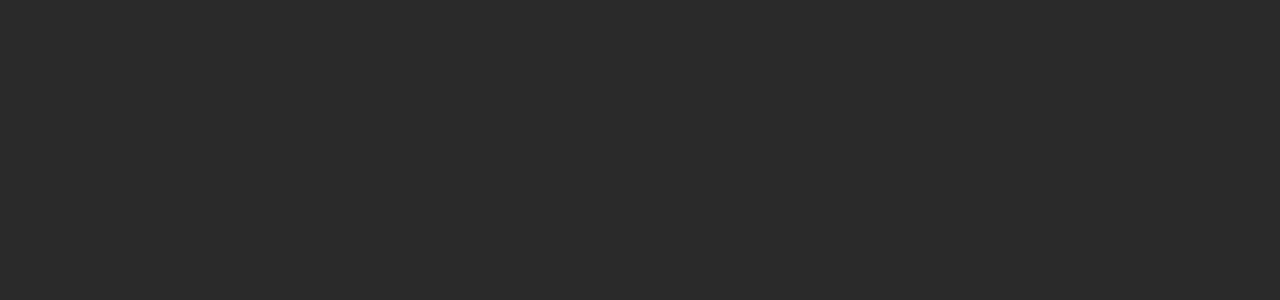
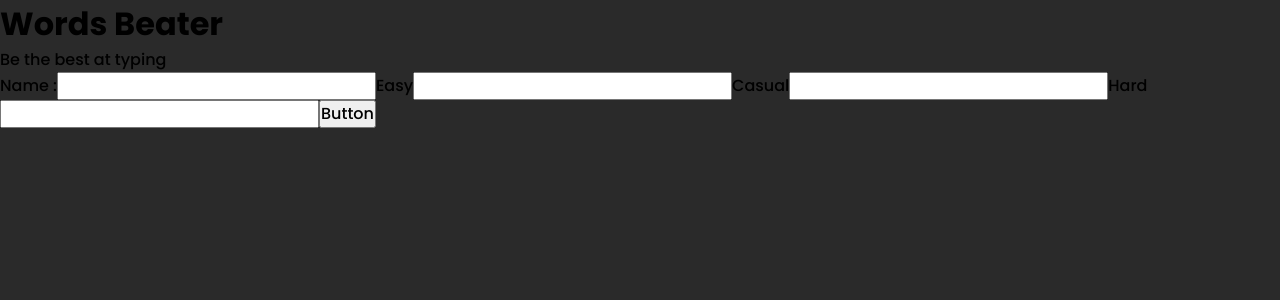
Before and after one commit to mlcoding111/Words-Beater, a React (Create React App) app: page / in a window 1280 px wide. Shown: the top 300 px of the page. Built offline with nearby package versions, Linux system fonts and the light colour scheme.

Commit message:
Added Reusable components and default components needed for the home screen

```diff
--- a/public/index.html
+++ b/public/index.html
@@ -15,6 +15,9 @@
       user's mobile device or desktop. See https://developers.google.com/web/fundamentals/web-app-manifest/
     -->
     <link rel="manifest" href="%PUBLIC_URL%/manifest.json" />
+    <link rel="preconnect" href="https://fonts.googleapis.com">
+    <link rel="preconnect" href="https://fonts.gstatic.com" crossorigin>
+    <link href="https://fonts.googleapis.com/css2?family=Poppins:wght@200;300;400;500;700&display=swap" rel="stylesheet">
     <!--
       Notice the use of %PUBLIC_URL% in the tags above.
       It will be replaced with the URL of the `public` folder during the build.
--- /dev/null
+++ b/src/components/Form/index.tsx
@@ -0,0 +1,39 @@
+import React from 'react'
+import styled from 'styled-components'
+import Button from '../Reusable/Button'
+
+import Input from '../Reusable/Input'
+
+type Props = {}
+
+const Form = (props: Props) => {
+  return (
+    <Wrapper>
+        <label>Name :
+            <Input />
+        </label>
+
+        <label>Easy
+            <Input />
+        </label>
+
+        <label>Casual
+            <Input />
+        </label>
+
+        <label>Hard
+            <Input />
+        </label>
+
+        <Button />
+
+    </Wrapper>
+  )
+}
+
+export default Form
+
+
+export const Wrapper = styled.form`
+
+`
--- /dev/null
+++ b/src/components/Reusable/Button/index.tsx
@@ -0,0 +1,11 @@
+import React from 'react'
+
+type Props = {}
+
+const Button = (props: Props) => {
+  return (
+    <button>Button</button>
+  )
+}
+
+export default Button
--- /dev/null
+++ b/src/components/Reusable/Input/index.tsx
@@ -0,0 +1,11 @@
+import React from 'react'
+
+type Props = {}
+
+const Input = (props: Props) => {
+  return (
+    <input></input>
+  )
+}
+
+export default Input
--- a/src/containers/App.tsx
+++ b/src/containers/App.tsx
@@ -1,16 +1,17 @@
 import React from 'react'
-
+import Form from '../components/Form'
 type Props = {}
 
 const App = (props: Props) => {
   return (
     <>
       <header>
-
+          <h1>Words Beater</h1>
+          <p>Be the best at typing</p>
       </header>
 
-      <main>
-
+      <main className='game-wrapper'>
+        <Form />
       </main>
 
       <footer>
--- a/src/styles/global.ts
+++ b/src/styles/global.ts
@@ -8,7 +8,6 @@ export const GlobalStyle = createGlobalStyle`
     padding: 0;
     outline: 0;
     box-sizing: border-box;
-    font-family: 'Poppins', sans-serif;
 }
 
 /* Box sizing rules */
@@ -22,8 +21,7 @@ export const GlobalStyle = createGlobalStyle`
     --body-clr: #2A2A2A;
     --primary-color: #FBA92C;
     --secondary-color: #373b69;
-    --ff-primary: "Barlow Semi Condensed", sans-serif;
-
+    --ff-primary: 'Poppins', sans-serif;
     --fw-400: 500;
     --fw-700: 600;
 
@@ -43,6 +41,8 @@ body{
     min-height: 100vh;
     text-rendering: optimizeSpeed;
     line-height: 1.5;
+    font-family: var(--ff-primary);
+    font-weight: var(--fw-400);
     background-color: var(--body-clr);
 }
 
```
Also changed, not shown: src/components/Generator/index.tsx (added, +11 -0 lines), src/components/Leaderboard/index.tsx (added, +11 -0 lines), src/components/Reusable/Radio/Index.tsx (added, +11 -0 lines).
